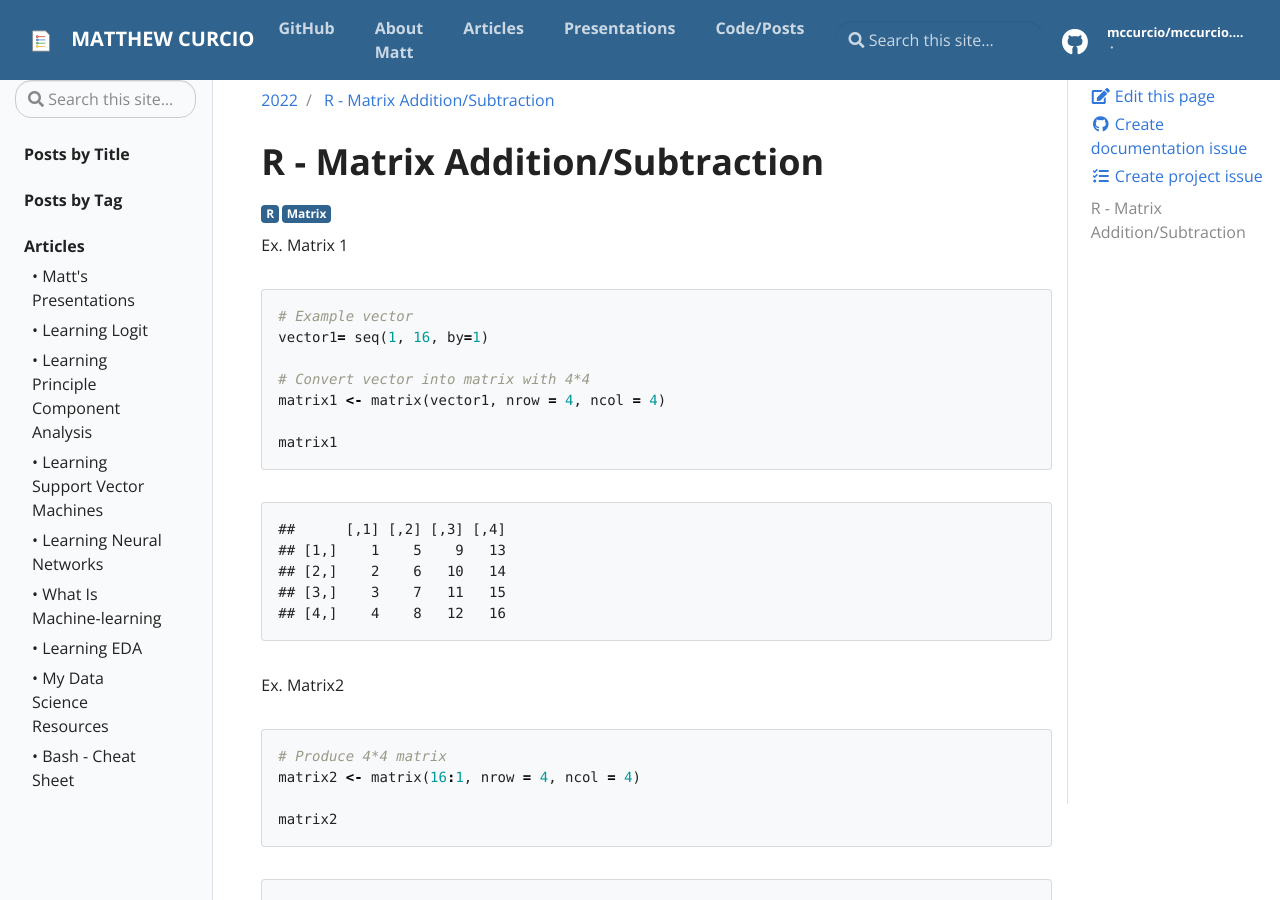
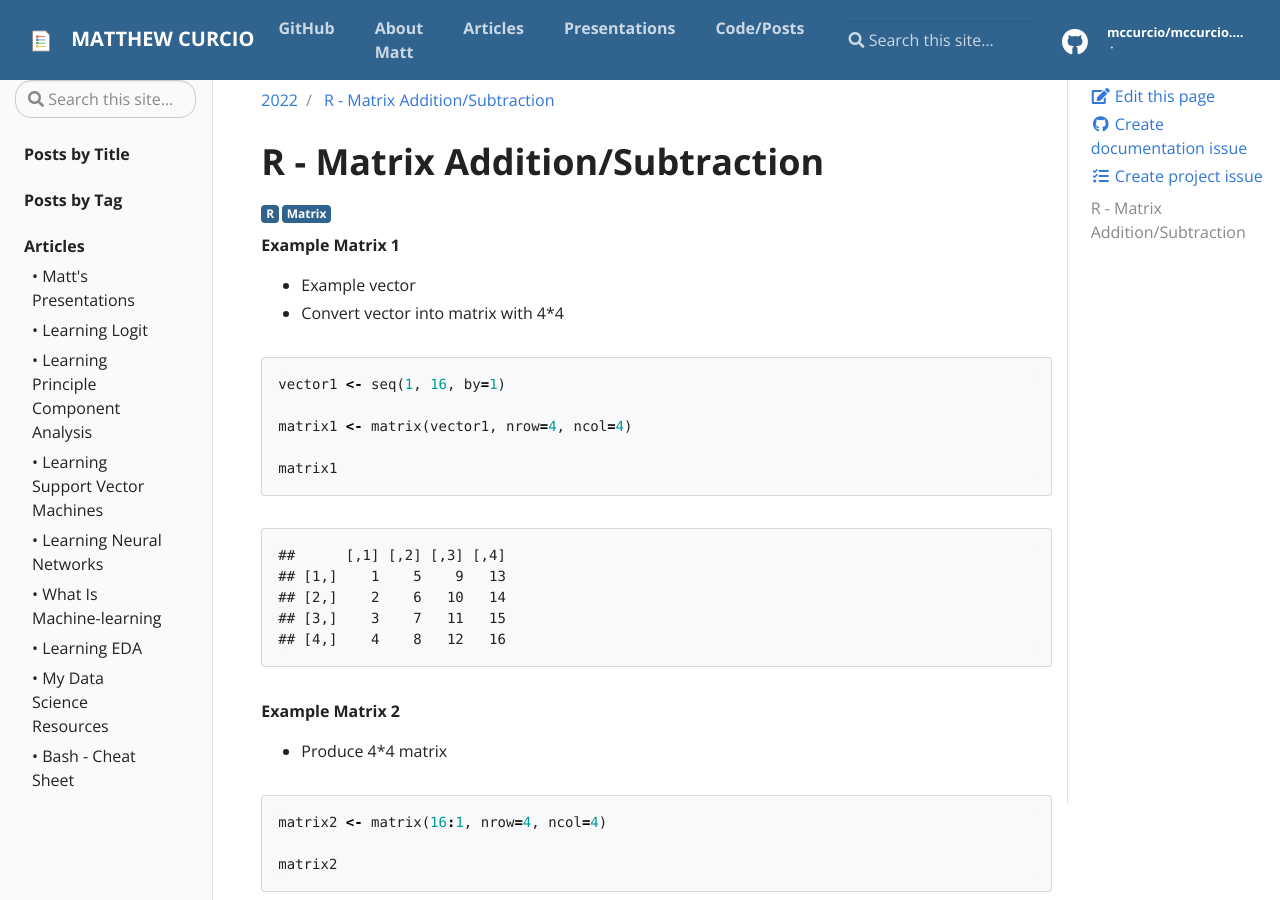
Before and after one commit to mccurcio/mccurcio.github.io, a Jekyll site: the page built from _posts/r/2022-05-13-r-matrix-add.md, in a window 1280 px wide and 900 px high. Built offline with Jekyll 4.4.1, drawn with Linux system fonts in a browser that asks for light colours; our own code applies the rules of GitHub Pages for plain Markdown files.

Commit message:
Update 2022-05-13-r-matrix-add.md

````diff
--- a/_posts/r/2022-05-13-r-matrix-add.md
+++ b/_posts/r/2022-05-13-r-matrix-add.md
@@ -3,14 +3,15 @@
 tags: R Matrix
 ---
 
-Ex. Matrix 1
+**Example Matrix 1**
+
+- Example vector
+- Convert vector into matrix with 4*4
 
 ``` r
-# Example vector
-vector1= seq(1, 16, by=1)
+vector1 <- seq(1, 16, by=1)
 
-# Convert vector into matrix with 4*4
-matrix1 <- matrix(vector1, nrow = 4, ncol = 4)
+matrix1 <- matrix(vector1, nrow=4, ncol=4)
 
 matrix1
 ```
@@ -21,11 +22,12 @@
     ## [3,]    3    7   11   15
     ## [4,]    4    8   12   16
 
-Ex. Matrix2
+**Example Matrix 2**
+
+- Produce 4*4 matrix
 
 ``` r
-# Produce 4*4 matrix
-matrix2 <- matrix(16:1, nrow = 4, ncol = 4)
+matrix2 <- matrix(16:1, nrow=4, ncol=4)
 
 matrix2
 ```
@@ -36,10 +38,10 @@
     ## [3,]   14   10    6    2
     ## [4,]   13    9    5    1
 
-Matrix Add/Subtraction
+**Matrix Add/Subtraction**
 
 ``` r
-print(matrix1-matrix2)
+print(matrix1 - matrix2)
 ```
 
     ##      [,1] [,2] [,3] [,4]
````
